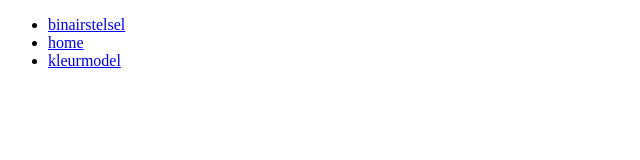
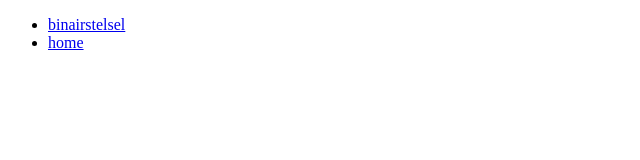
Before and after one commit to dinkuz/dinkuz.github.io, a plain HTML site: page kleurmodel.html in a window 1280 px wide. Shown: the whole page, without its empty margins (0-640 px from the left). Drawn offline with Linux system fonts and the light colour scheme.

Commit message:
ul aangepast

```diff
--- a/kleurmodel.html
+++ b/kleurmodel.html
@@ -16,8 +16,7 @@
     <ul>
         <li><a href="binairstelsel.html">binairstelsel</a></li>
         <li><a href="index.html" >home</a></li>
-        <li><a href="kleurmodel.html" >kleurmodel</a></li>
-    </ul>
+   </ul>
 
 
 
```
